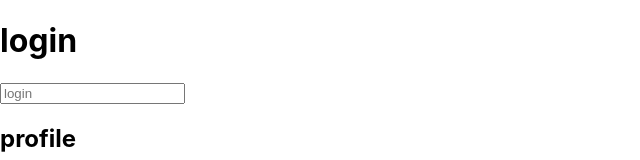
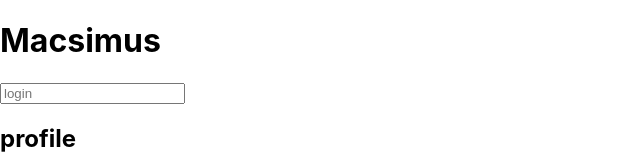
Before and after one commit to Maksimus39/git, a React (Create React App) app: page / in a window 1280 px wide. Shown: the top 160 px of the page, without its empty margins (0-640 px from the left). Built offline with nearby package versions, Linux system fonts and the light colour scheme.

Commit message:
Macsimus - 1 commit

```diff
--- a/src/App.tsx
+++ b/src/App.tsx
@@ -11,7 +11,7 @@ function App() {
     return (
         <div>
             <div>
-                <h1>login</h1>
+                <h1>Macsimus</h1>
                 <input type="text" placeholder="login"/>
             </div>
             <div>
```
